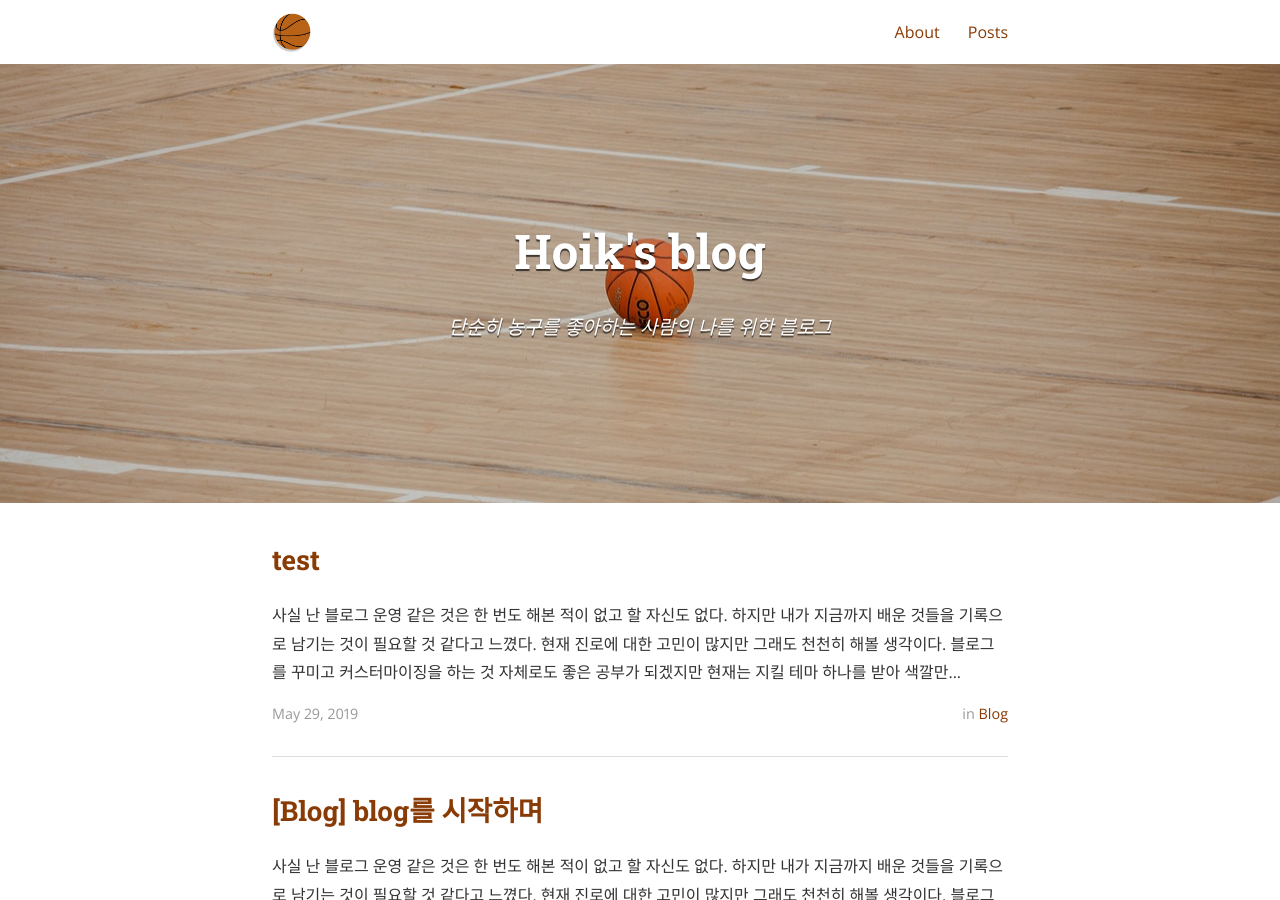
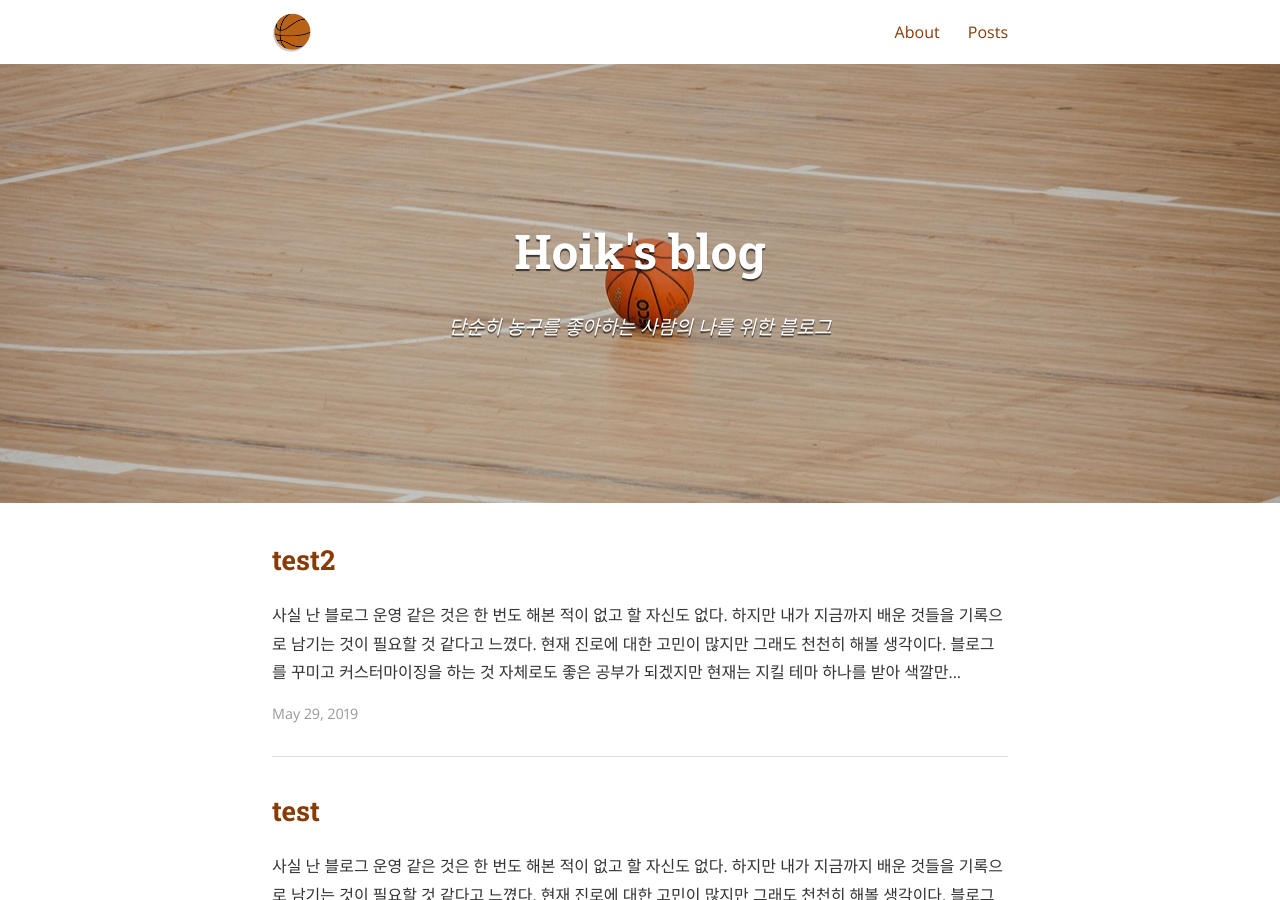
Before and after one commit to hoik92/hoik92.github.io, a Jekyll site: the page built from index.html, in a window 1280 px wide and 900 px high. Built offline with Jekyll 4.4.1, drawn with Linux system fonts in a browser that asks for light colours; nearby versions of some CDN libraries; the list of posts is cut into pages by our own code.

Commit message:
category test 3

```diff
--- /dev/null
+++ b/_posts/2019-05-29-test2.markdown
@@ -0,0 +1,13 @@
+---
+layout: post
+title:  "test2"
+author: Hoik Jang
+comments: true
+---
+
+
+사실 난 블로그 운영 같은 것은 한 번도 해본 적이 없고 할 자신도 없다. 하지만 내가 지금까지 배운 것들을 기록으로 남기는 것이 필요할 것 같다고 느꼈다.
+
+현재 진로에 대한 고민이 많지만 그래도 천천히 해볼 생각이다.
+
+블로그를 꾸미고 커스터마이징을 하는 것 자체로도 좋은 공부가 되겠지만 현재는 지킬 테마 하나를 받아 색깔만 바꾼 수준으로 두었다. 시간이 된다면 조금씩 바꿔볼 생각이다.
```
Also changed, not shown: _config.yml (+0 -7 lines), _layouts/post.html (+0 -12 lines).
